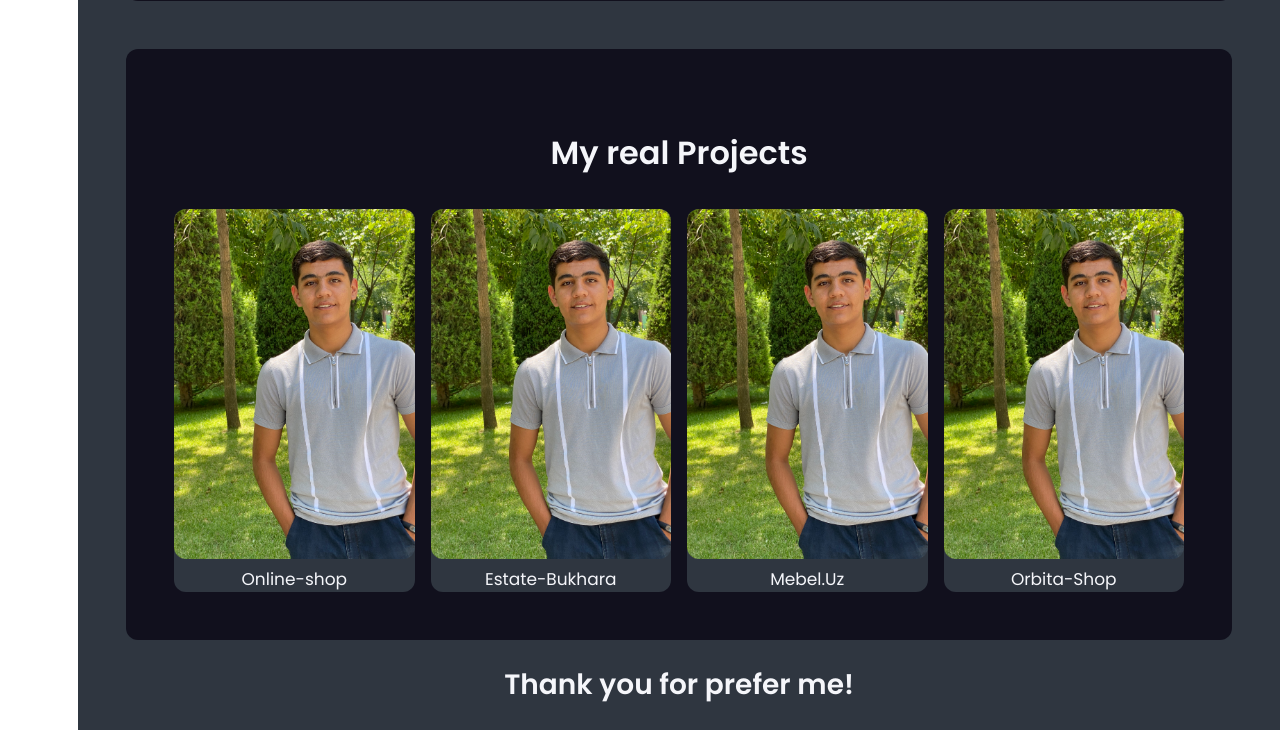
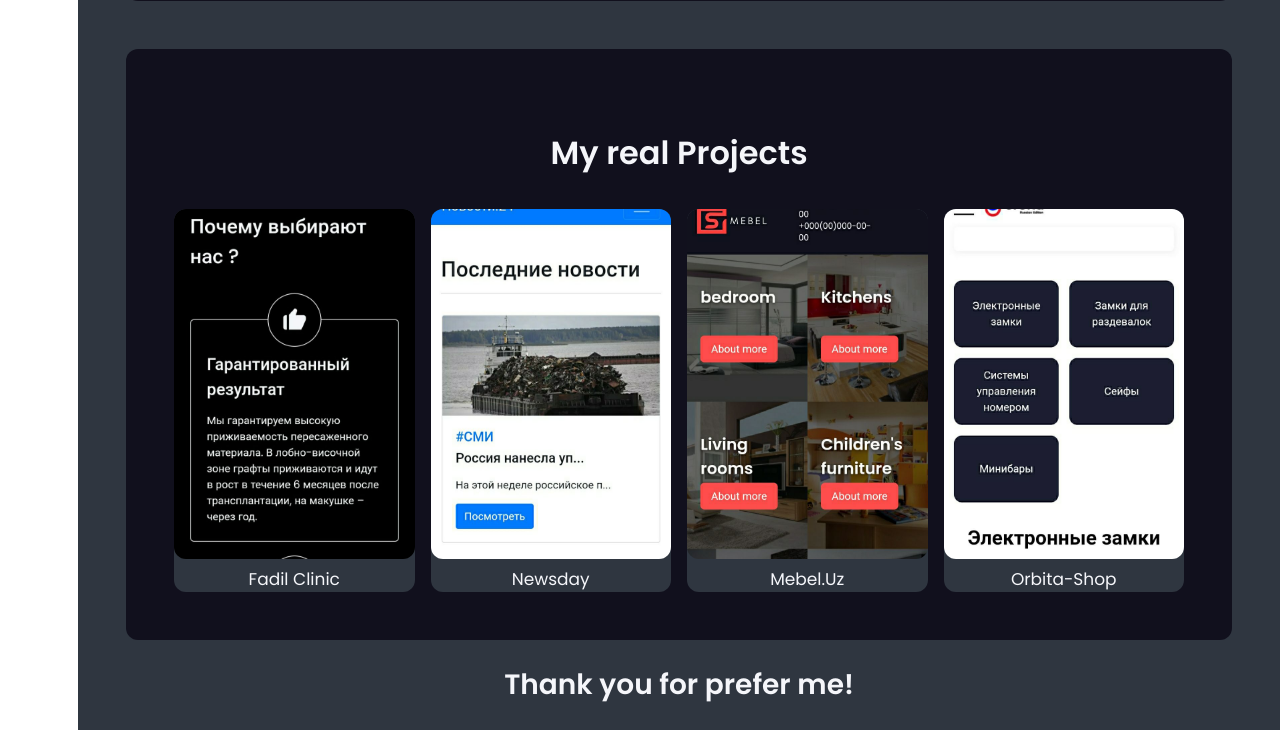
Before and after one commit to naimovdavlatshoh/portfolio, a Django app: page / in a window 1280 px wide. Shown: the part 1740-2470 px from the top of the page. Run offline with Django 4.2, Linux system fonts and the light colour scheme; some libraries are stand-ins or nearby versions.

Commit message:
first commit end

```diff
--- a/demo/app/templates/pages/index.html
+++ b/demo/app/templates/pages/index.html
@@ -105,23 +105,23 @@
     <div class=" mt-5 p-5 p-sm-3 about-section fs-17 rounded-2 bg-dark-ocean  rounded-1">
         <p class="fs-32 text-center b-2 text-light">My real Projects</p>
         <div class="boxes grid-4 gap-1">
-            <a href="" class="flex-wrap align-items-center bg-dark-night rounded-2 justify-content-between">
-                <img class="w-100" src="{% static 'davi.JPG' %}" alt="">
-                <div class="box text-center text-light w-100  ">Online-shop</div>
+            <a href="https://fadil.uz/" class="flex-wrap align-items-center bg-dark-night rounded-2 justify-content-between">
+                <img class="w-100" src="{% static 'fadil.jpg' %}" alt="">
+                <div class="box text-center text-light w-100  ">Fadil Clinic</div>
 
             </a>
-            <a href="" class="flex-wrap align-items-center bg-dark-night rounded-2 justify-content-between">
-                <img class="w-100" src="{% static 'davi.JPG' %}" alt="">
-                <div class="box text-center text-light w-100  ">Estate-Bukhara</div>
+            <a href="http://newsday.pythonanywhere.com/" class="flex-wrap align-items-center bg-dark-night rounded-2 justify-content-between">
+                <img class="w-100" src="{% static 'news.jpg' %}" alt="">
+                <div class="box text-center text-light w-100  ">Newsday</div>
 
             </a>
-            <a href="" class="flex-wrap align-items-center bg-dark-night rounded-2 justify-content-between">
-                <img class="w-100" src="{% static 'davi.JPG' %}" alt="">
+            <a href="http://mebeluz.pythonanywhere.com/" class="flex-wrap align-items-center bg-dark-night rounded-2 justify-content-between">
+                <img class="w-100" src="{% static 'mebel.jpg' %}" alt="">
                 <div class="box text-center text-light w-100  ">Mebel.Uz</div>
 
             </a>
-            <a href="" class="flex-wrap align-items-center bg-dark-night rounded-2 justify-content-between">
-                <img class="w-100" src="{% static 'davi.JPG' %}" alt="">
+            <a href="http://qahramonov.pythonanywhere.com/" class="flex-wrap align-items-center bg-dark-night rounded-2 justify-content-between">
+                <img class="w-100" src="{% static 'orbita.jpg' %}" alt="">
                 <div class="box text-center text-light w-100  ">Orbita-Shop</div>
 
             </a>
--- a/demo/demo/settings.py
+++ b/demo/demo/settings.py
@@ -28,6 +28,7 @@ DEBUG = True
 ALLOWED_HOSTS = ['davlatshoh001.pythonanywhere.com']
 
 
+
 # Application definition
 
 INSTALLED_APPS = [
@@ -52,6 +53,8 @@ MIDDLEWARE = [
 ]
 
 ROOT_URLCONF = 'demo.urls'
+
+
 
 TEMPLATES = [
     {
```
Also changed, not shown: demo/static/fadil.jpg (added), demo/static/mebel.jpg (added), demo/static/news.jpg (added), demo/static/orbita.jpg (added).
